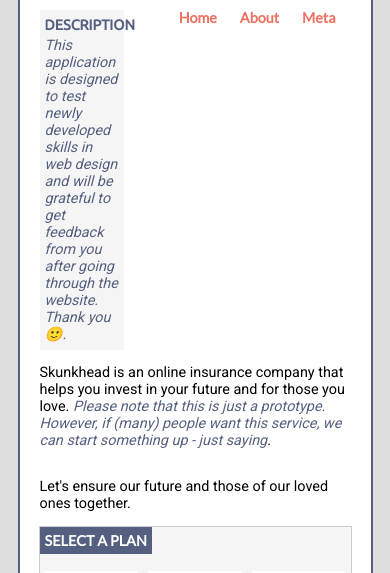
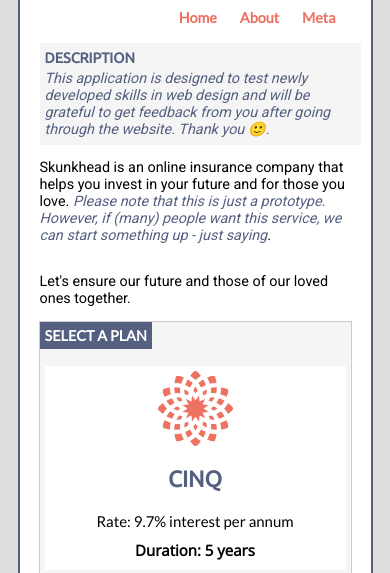
Before and after one commit to EbereUzodufa/SkunkHead, a plain HTML site: page index.html in a window 390 px wide. Shown: the part 192-765 px from the top of the page. Drawn offline with nearby package versions, Linux system fonts and the light colour scheme.

Commit message:
css
better css

```diff
--- a/css/stylesheet.css
+++ b/css/stylesheet.css
@@ -168,7 +168,8 @@ h1#planHeader{
 }
 
 .container{
-	max-width: 100%;
+	width: 100%;
+	/*max-width: 100%;*/
 	display: flex;
 	flex-wrap: wrap;
 }
@@ -284,3 +285,9 @@ h1#planHeader{
 		height: 75px;
 	}
 }
+
+@media screen and (max-width: 500px){
+	.twoItems, .skunkPlan{
+		width: 100%;
+	}
+}
```
